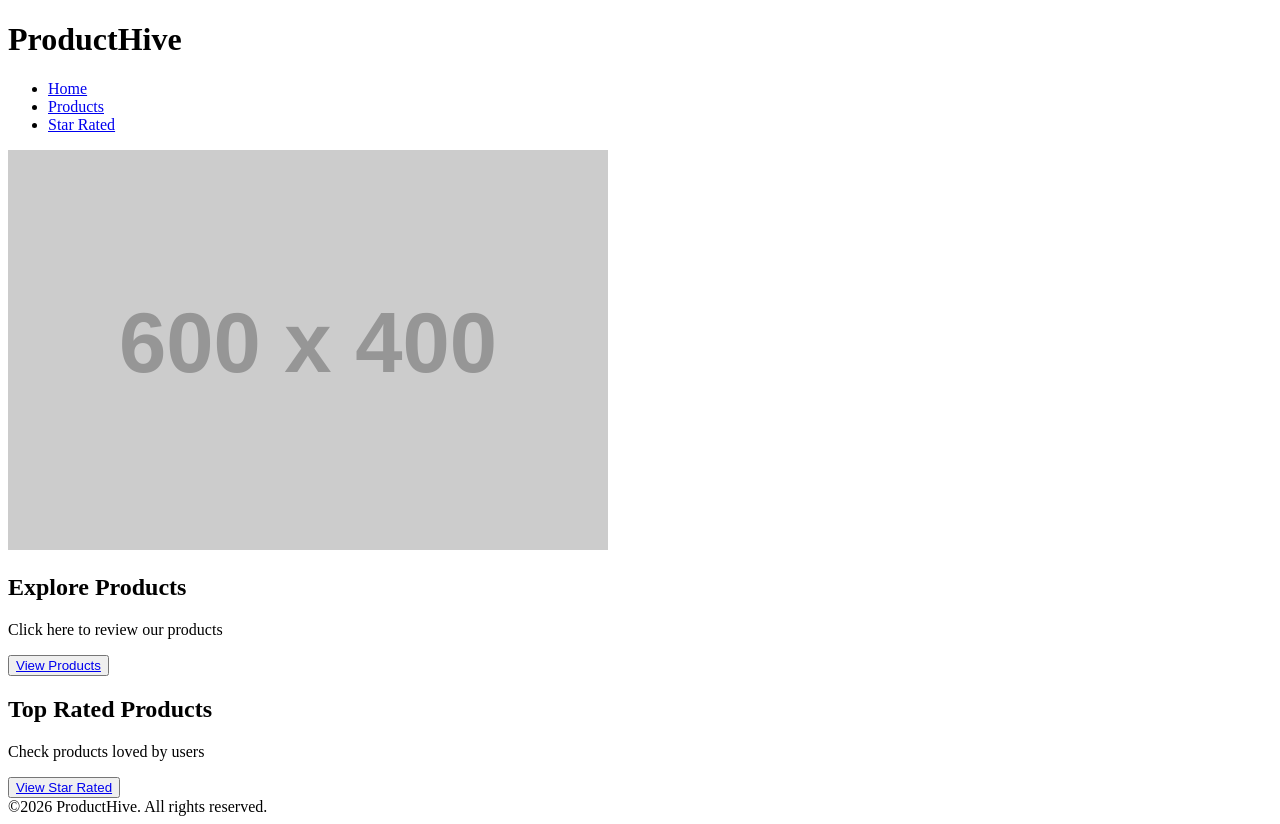
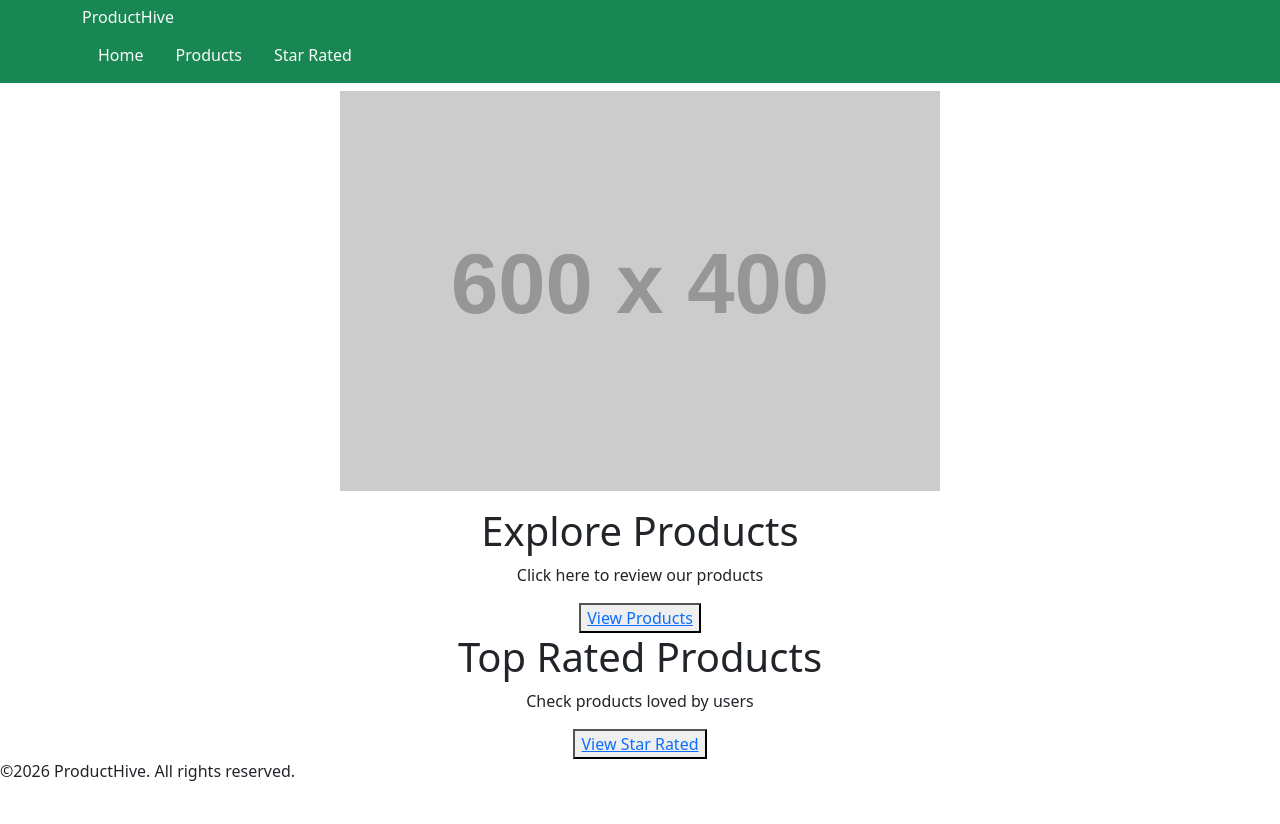
Before and after one commit to Vikash-Attrish/Product-Hive, a website: page index.html in a window 1280 px wide. After the commit the page ends 800 px from the top, so only its background shows below. Drawn offline with nearby package versions, Linux system fonts and the light colour scheme; placeholder pictures from the web are drawn by us.

Commit message:
use bootstrap for home page

```diff
--- a/index.html
+++ b/index.html
@@ -4,28 +4,34 @@
   <meta charset="UTF-8">
   <meta name="viewport" content="width=device-width, initial-scale=1.0">
   <title>Product Hive</title>
+  <link href="https://cdn.jsdelivr.net/npm/bootstrap@5.3.8/dist/css/bootstrap.min.css" rel="stylesheet" integrity="sha384-sRIl4kxILFvY47J16cr9ZwB07vP4J8+LH7qKQnuqkuIAvNWLzeN8tE5YBujZqJLB" crossorigin="anonymous">
 </head>
 <body>
-  <header>
-    <h1>ProductHive</h1>
-    <nav>
-      <ul>
-        <li><a href="index.html">Home</a></li>
-        <li><a href="products.html">Products</a></li>
-        <li><a href="star-rated.html">Star Rated</a></li>
-      </ul>
-    </nav>
+  <!-- add bootstrap class for navbar via reference by previous CampusHive project  -->
+  <header class="p-2 bg-success text-light">
+    <div class="container">
+      <h1 class="navbar-brand">ProductHive</h1>
+      <nav>
+        <ul class="nav">
+          <li class="nav-item"><a class="nav-link text-light" href="index.html">Home</a></li>
+          <li class="nav-item"><a class="nav-link text-light" href="products.html">Products</a></li>
+          <li class="nav-item"><a class="nav-link text-light" href="star-rated.html">Star Rated</a></li>
+        </ul>
+      </nav>
+    </div>
   </header>
-  <main>
-    <section>
-      <img src="https://placehold.co/600x400?text=Productimage" alt="item">
+  <main class="container mt-2">
+    <section class="text-center">
+      <figure>
+        <img class="img-fluid" src="https://placehold.co/600x400?text=Productimage" alt="item">
+      </figure>
     </section>
-    <section>
+    <section class="text-center">
       <h1>Explore Products</h1>
       <p>Click here to review our products</p>
       <button><a href="products.html">View Products</a></button>
     </section>
-    <section>
+    <section class="text-center">
       <h1>Top Rated Products</h1>
       <p>Check products loved by users</p>
       <button><a href="star-rated.html">View Star Rated</a></button>
```
